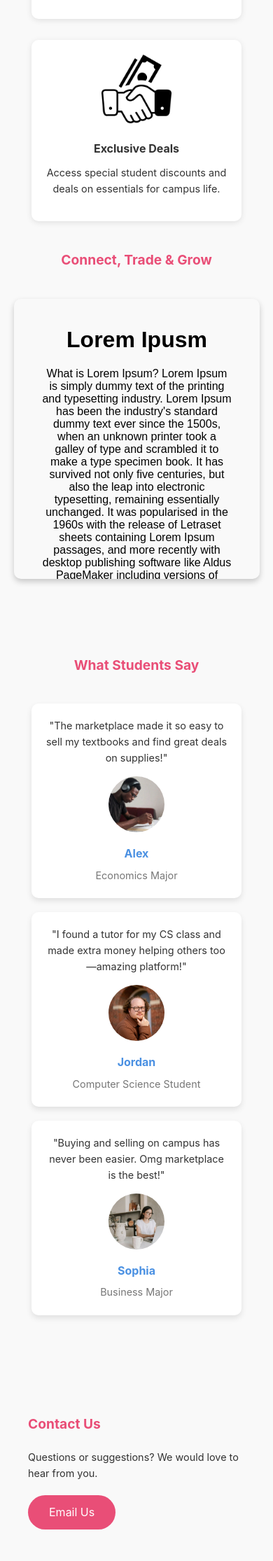
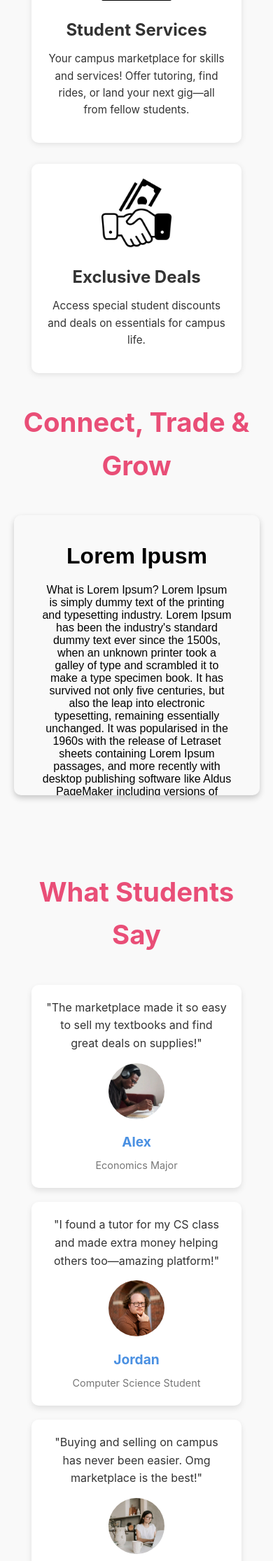
Before and after one commit to dlalude/wesleyan-marketplace, a PHP site: page / in a window 390 px wide; the page is wider, and only the part inside the window is pictured. Shown: the part 2370-4600 px from the top of that part at 70% size. Run offline with PHP 8.4, Linux system fonts and the light colour scheme.

Commit message:
Updated style.css and index.html to the last commit I made which worked best

```diff
--- a/index.html
+++ b/index.html
@@ -33,7 +33,7 @@
     </div>
     <div class="hero-image">
       <!-- Hero Img -->
-      <img src="webImages/students.webp" alt="College students networking" />
+      <img src="webImages/students.webp" alt="College students networking" width="500" height="300" />
     </div>
   </div>
   <!-- About Section -->
--- a/style.css
+++ b/style.css
@@ -329,48 +329,48 @@
     transform: translateY(0);
   }
 }
-<<<<<<< HEAD
 
-
-  /* Adjusted Title Sizes for Better Mobile Readability */
-  h1 {
-    font-size: 1.4em !important; /* Reduce main title size */
+/* Responsive Design */
+@media (max-width: 768px) {
+  #hero {
+    flex-direction: column;
   }
-
-  h2 {
-    font-size: 1.2em !important; /* Reduce section titles */
+  #about,
+  #contact {
+    flex-direction: column;
+    text-align: center;
   }
-
-  h3 {
-    font-size: 1em !important; /* Reduce feature titles */
+  .nav-container {
+    flex-direction: column;
+    gap: 10px;
   }
-
-  p {
-    font-size: 0.9em !important; /* Keep paragraph text readable */
+  .features-grid {
+    flex-direction: column;
+    align-items: center;
   }
-
-=======
->>>>>>> dbec357 (Updated style.css to improve centering behavior)
-
+  #promo-iframe {
+    width: 95%;
+    height: 300px;
+  }
+  .testimonial-grid {
+    flex-direction: column;
+    align-items: center;
+}
+}
 /* Contact Section (ID Selector #contact) */
 #contact {
   display: flex;
-    flex-direction: column;
   align-items: center;
-    justify-content: center;
-    text-align: center;
-    height: 40vh;
-    margin: 0 auto;
+  gap: 40px;
+  flex-wrap: wrap;
   background: #f7f7f7;
   border-radius: 10px;
   padding: 40px;
-    width: 100%;
 }
 
 .contact-content {
-    max-width: 600px;
-    padding: 20px;
-    margin: 0 auto;
+  flex: 1;
+  min-width: 300px;
 }
 
 .contact-content h2 {
@@ -385,7 +385,7 @@
 
 .contact-link {
   display: inline-block;
-    padding: 12px 30px;
+  padding: 10px 25px;
   background: #e94e77;
   color: #fff;
   text-decoration: none;
@@ -397,3 +397,17 @@
   background: #d13b62;
   transform: scale(1.05);
 }
+
+.contact-image {
+  flex: 1;
+  min-width: 300px;
+  text-align: center;
+}
+
+.contact-image img {
+  width: 100%;
+  max-width: 400px;
+  height: auto;
+  border-radius: 10px;
+  object-fit: cover;
+}
```
Lines whose indentation alone changed are shown as unchanged.
